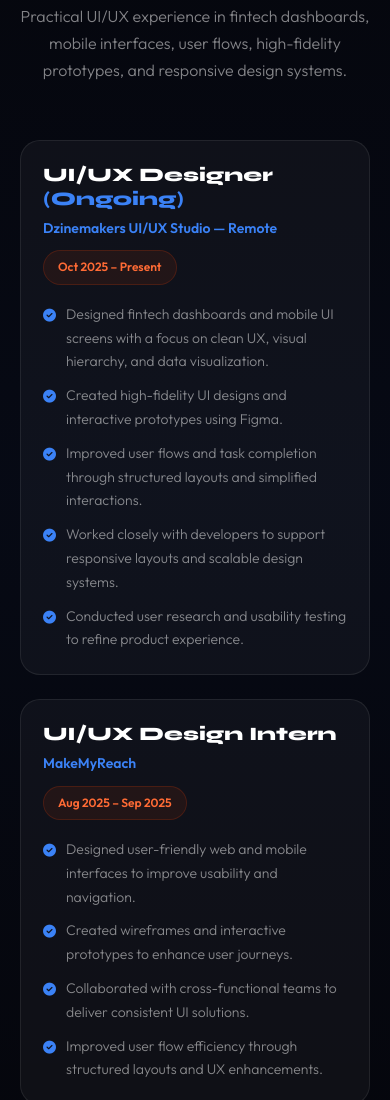
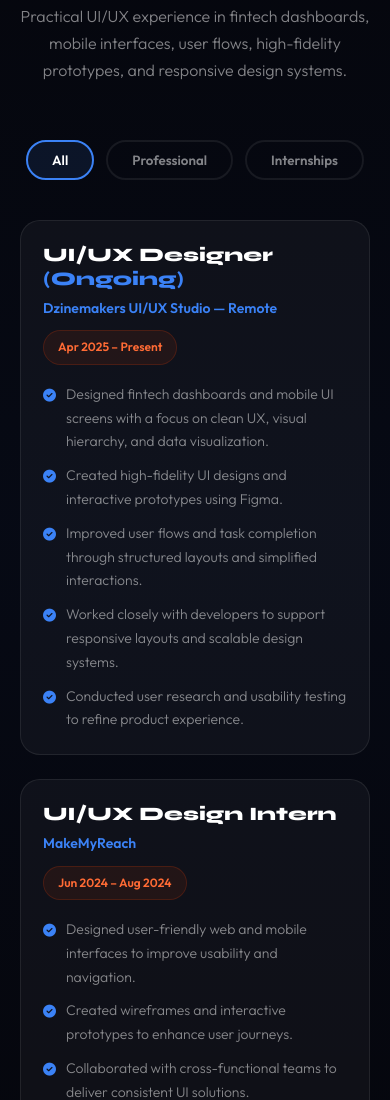
Before and after one commit to yogeshwaranux/Yogesh_UX_Designer_Portfolio, a website built with Vite: page index.html in a window 390 px wide. Shown: the part 3889-4989 px from the top of the page. Built offline with nearby package versions, Linux system fonts and the light colour scheme.

Commit message:
Add experience tab bar and update navigation with Experience link
- Add tabbed interface to experience section (All, Professional, Internships)
- Implement smooth filtering with transitions
- Add data-category attributes to experience cards
- Add Experience link to main navigation and mobile menu
- Include filterExperience() JavaScript function for tab interactions

```diff
--- a/index.html
+++ b/index.html
@@ -1256,6 +1256,34 @@
   flex-shrink: 0;
 }
 
+.tab-btn {
+  transition: all 0.3s var(--ease);
+}
+
+.tab-btn:hover {
+  border-color: var(--accent2);
+  color: var(--white);
+}
+
+.tab-btn.active {
+  border-color: var(--accent2);
+  background: rgba(59, 130, 246, 0.1);
+  color: var(--white);
+}
+
+.experience-card {
+  opacity: 1;
+  visibility: visible;
+  transition: opacity 0.4s var(--ease), visibility 0.4s var(--ease);
+}
+
+.experience-card.hidden {
+  opacity: 0;
+  visibility: hidden;
+  position: absolute;
+  pointer-events: none;
+}
+
 @media(max-width:768px) {
   .exp-top {
     flex-direction: column;
@@ -1268,6 +1296,10 @@
 
   .exp-role {
     font-size: 19px;
+  }
+
+  .experience-tabs {
+    margin-bottom: 32px;
   }
 }
 
@@ -2222,6 +2254,7 @@
         <div class="nav-links">
           <a href="#about" class="nav-link">About</a>
           <a href="#skills" class="nav-link">Skills</a>
+          <a href="#experience" class="nav-link">Experience</a>
           <a href="#projects" class="nav-link">Work</a>
           <a href="#contact" class="nav-link">Contact</a>
           <a href="https://www.behance.net/yogeshwaranUIUX01" target="_blank" class="nav-link">Behance</a>
@@ -2239,6 +2272,7 @@
   <div class="nav-mobile" id="navMobile">
     <a href="#about" onclick="closeMobile()">About</a>
     <a href="#skills" onclick="closeMobile()">Skills</a>
+    <a href="#experience" onclick="closeMobile()">Experience</a>
     <a href="#projects" onclick="closeMobile()">Work</a>
     <a href="#contact" onclick="closeMobile()">Contact</a>
     <a href="https://www.behance.net/yogeshwaranUIUX01" target="_blank">Behance ↗</a>
@@ -2465,16 +2499,23 @@
       </p>
     </div>
 
+    <!-- Tab Bar -->
+    <div class="experience-tabs" style="display: flex; gap: 12px; justify-content: center; margin-bottom: 40px; flex-wrap: wrap;">
+      <button class="tab-btn active" data-tab="all" onclick="filterExperience('all')" style="padding: 10px 24px; border: 2px solid var(--accent2); background: rgba(59, 130, 246, 0.1); color: var(--white); border-radius: 99px; cursor: pointer; font-family: var(--font-body); font-weight: 600; transition: all 0.3s var(--ease);">All</button>
+      <button class="tab-btn" data-tab="professional" onclick="filterExperience('professional')" style="padding: 10px 24px; border: 2px solid var(--border); background: transparent; color: var(--text-muted); border-radius: 99px; cursor: pointer; font-family: var(--font-body); font-weight: 600; transition: all 0.3s var(--ease);">Professional</button>
+      <button class="tab-btn" data-tab="internship" onclick="filterExperience('internship')" style="padding: 10px 24px; border: 2px solid var(--border); background: transparent; color: var(--text-muted); border-radius: 99px; cursor: pointer; font-family: var(--font-body); font-weight: 600; transition: all 0.3s var(--ease);">Internships</button>
+    </div>
+
     <div class="experience-timeline">
 
       <!-- Experience 01 -->
-      <div class="experience-card reveal">
+      <div class="experience-card reveal" data-category="professional">
         <div class="exp-top">
           <div>
             <h3 class="exp-role">UI/UX Designer <span style="color:var(--accent2)">(Ongoing)</span></h3>
             <p class="exp-company">Dzinemakers UI/UX Studio — Remote</p>
           </div>
-          <div class="exp-date">Oct 2025 – Present</div>
+          <div class="exp-date">Apr 2025 – Present</div>
         </div>
 
         <ul class="exp-list">
@@ -2502,13 +2543,13 @@
       </div>
 
       <!-- Experience 02 -->
-      <div class="experience-card reveal delay-1">
+      <div class="experience-card reveal delay-1" data-category="internship">
         <div class="exp-top">
           <div>
             <h3 class="exp-role">UI/UX Design Intern</h3>
             <p class="exp-company">MakeMyReach</p>
           </div>
-          <div class="exp-date">Aug 2025 – Sep 2025</div>
+          <div class="exp-date">Jun 2024 – Aug 2024</div>
         </div>
 
         <ul class="exp-list">
@@ -3151,6 +3192,27 @@
       }, 1500);
     });
 
+    // ── EXPERIENCE TAB FILTER ─────────────────────
+    function filterExperience(category) {
+      const cards = document.querySelectorAll('.experience-card');
+      const buttons = document.querySelectorAll('.tab-btn');
+
+      // Update active button
+      buttons.forEach(btn => {
+        btn.classList.toggle('active', btn.getAttribute('data-tab') === category);
+      });
+
+      // Filter cards
+      cards.forEach(card => {
+        const cardCategory = card.getAttribute('data-category');
+        if (category === 'all' || cardCategory === category) {
+          card.classList.remove('hidden');
+        } else {
+          card.classList.add('hidden');
+        }
+      });
+    }
+
     // ── SMOOTH SCROLL NAV ─────────────────────────
     document.querySelectorAll('a[href^="#"]').forEach(a => {
       a.addEventListener('click', e => {
```
